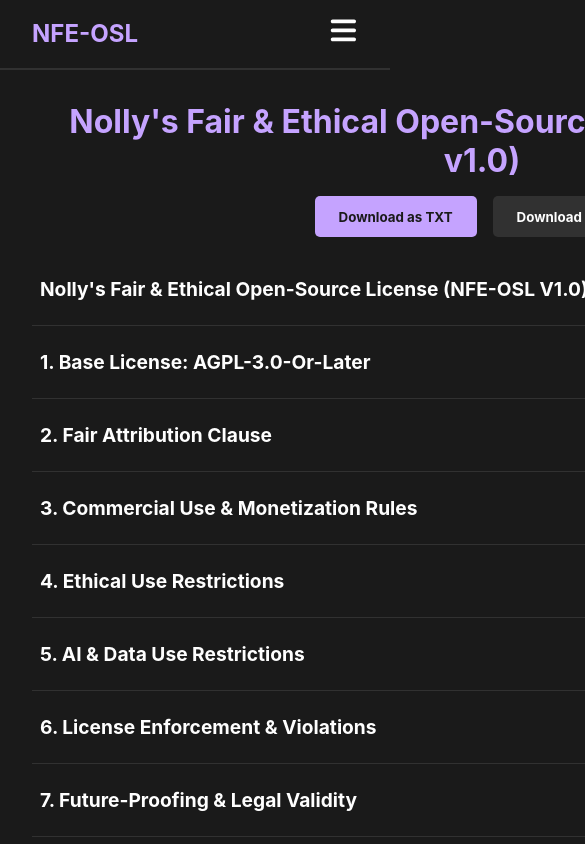
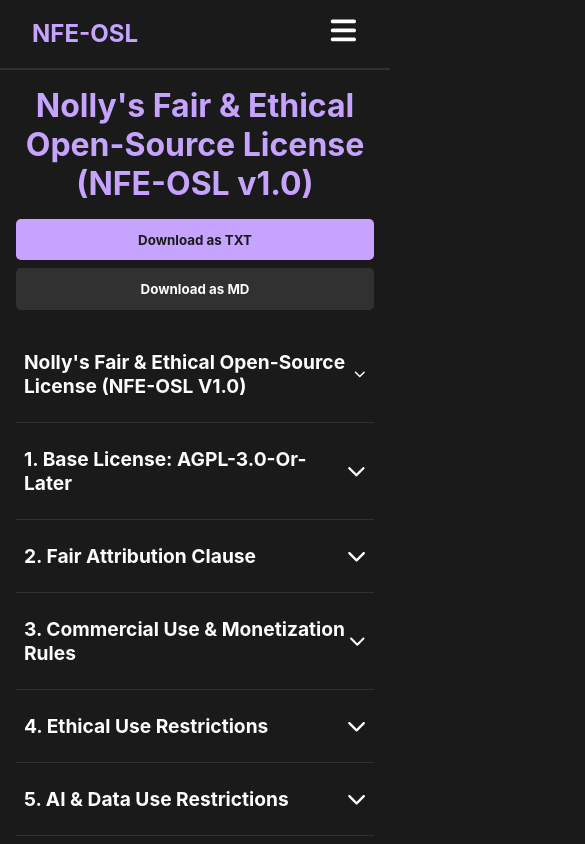
Before and after one commit to NollysCafe/nfe-osl, a React (Vite) app: page /license in a window 390 px wide. Shown: the top 844 px of the page, 585 px wide, since content can reach past the window. Built offline with nearby package versions, Linux system fonts and the light colour scheme.

Commit message:
feat: improve responsiveness of license page styles for mobile devices
Signed-off-by: TheNolle <github@thenolle.com>

```diff
--- a/src/styles/pages/license.scss
+++ b/src/styles/pages/license.scss
@@ -1,10 +1,13 @@
 @use '../variables' as *;
 
 main.page.license {
-	max-width: 900;
 	margin: auto;
 	padding: 2rem;
 	text-align: center;
+
+	@media screen and (max-width: 768px) {
+		padding: 1rem;
+	}
 
 	h1 {
 		margin-bottom: 1rem;
@@ -16,6 +19,11 @@ main.page.license {
 		justify-content: center;
 		gap: 1rem;
 		margin-bottom: 2rem;
+
+		@media screen and (max-width: 768px) {
+			flex-direction: column;
+			gap: 0.5rem;
+		}
 
 		.button {
 			cursor: pointer;
@@ -48,12 +56,21 @@ main.page.license {
 		margin-top: 2rem;
 		text-align: left;
 
+		@media screen and (max-width: 768px) {
+			margin-top: 1rem;
+		}
+
 		.collapsible-section {
 			width: 900px;
 			max-width: 900px;
 			margin-bottom: 1rem;
 			padding-bottom: 1rem;
 			border-bottom: thin solid rgba($text-color, 0.1);
+
+			@media screen and (max-width: 768px) {
+				width: 100%;
+				max-width: 100%;
+			}
 
 			.header {
 				cursor: pointer;
```
